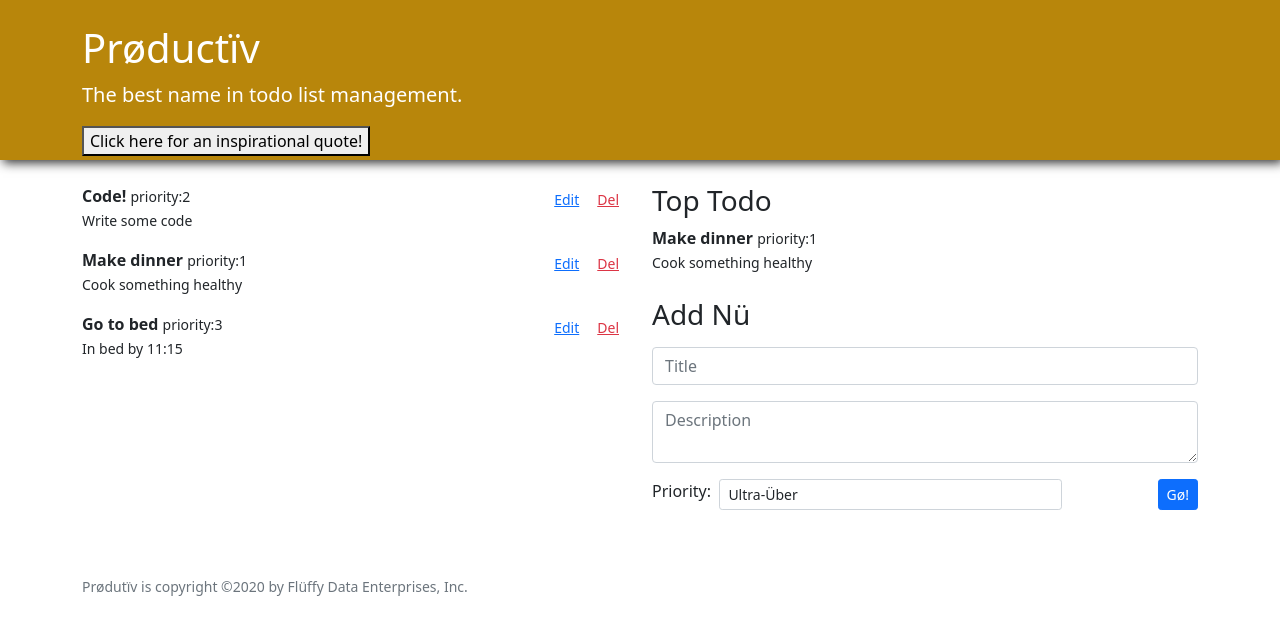
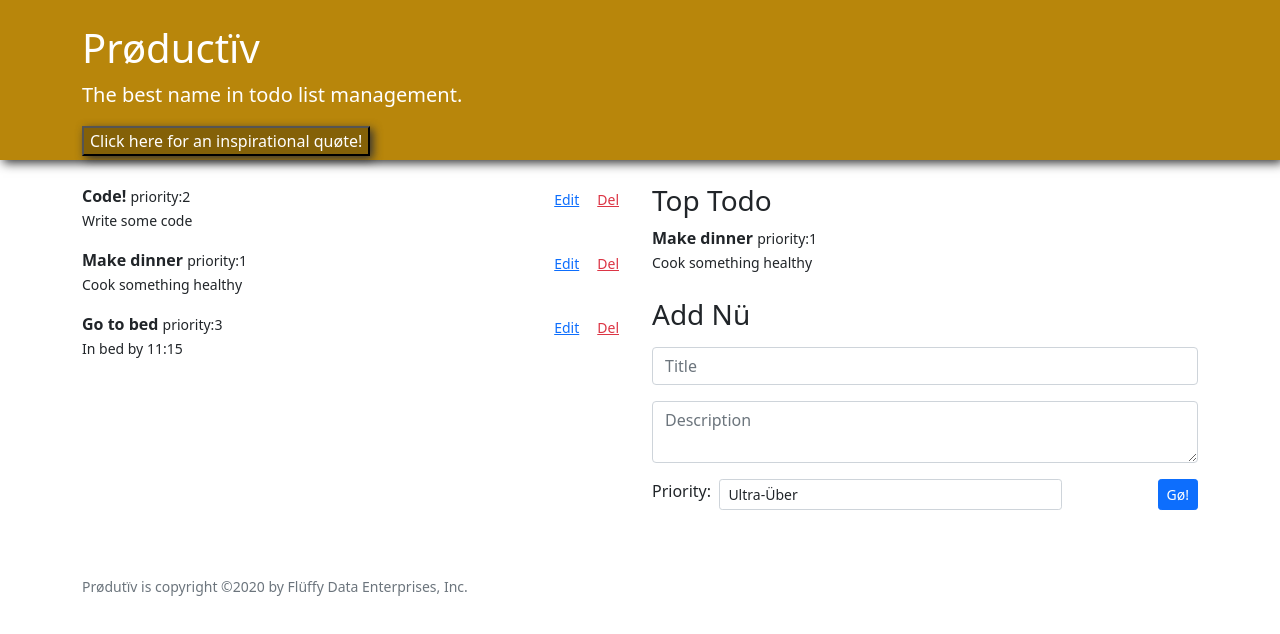
Before and after one commit to mrnkim/react-forms-productiv, a React (Create React App) app: page / in a window 1280 px wide. Shown: the top 634 px of the page. Built offline with nearby package versions, Linux system fonts and the light colour scheme; the HTML template or start-up script is replaced by a standard one.

Commit message:
add styling to Quote and QuoteHandler

```diff
--- /dev/null
+++ b/src/Quote.css
@@ -0,0 +1,4 @@
+.Quote {
+    font-style: italic;
+    margin-bottom: 5px;
+}
--- a/src/Quote.js
+++ b/src/Quote.js
@@ -1,11 +1,14 @@
 import React from "react";
+import "./Quote.css";
 
 function Quote({ quote }) {
   return (
     <div className="Quote">
-      <div>
-        <b>{quote.text}</b>
-      </div>
+      {Object.keys(quote).length !== 0 && (
+        <div>
+          <b>"{quote.text}"</b>
+        </div>
+      )}
       <div>
         <small>{quote.author}</small>
       </div>
--- /dev/null
+++ b/src/QuoteHandler.css
@@ -0,0 +1,5 @@
+.quoteButton {
+    background-color: rgb(132, 97, 8);
+    color: white;
+    box-shadow: 3px 3px 10px #333;
+  }
--- a/src/QuoteHandler.js
+++ b/src/QuoteHandler.js
@@ -1,6 +1,7 @@
 import React, { useState } from "react";
 import Quote from "./Quote";
 import axios from "axios";
+import "./QuoteHandler.css";
 const QUOTE_URL = "https://inspo-quotes-api.herokuapp.com/quotes";
 
 function QuoteHandler() {
@@ -12,7 +13,7 @@ function QuoteHandler() {
     setQuote(randomQuote.data.quote);
   }
 
-  function handleClick() {
+  function showQuote() {
     setIsButtonClicked(true);
     setQuote(getQuote);
   }
@@ -21,11 +22,15 @@ function QuoteHandler() {
     <div>
       <Quote quote={quote} />
       {!isButtonClicked && (
-        <button onClick={handleClick}>
-          Click here for an inspirational quote!
+        <button className="quoteButton" onClick={showQuote}>
+          Click here for an inspirational quøte!
         </button>
       )}
-      {isButtonClicked && <button onClick={handleClick}>Nu Quote</button>}
+      {isButtonClicked && (
+        <button className="quoteButton" onClick={showQuote}>
+          Nü Quøte
+        </button>
+      )}
     </div>
   );
 }
```
